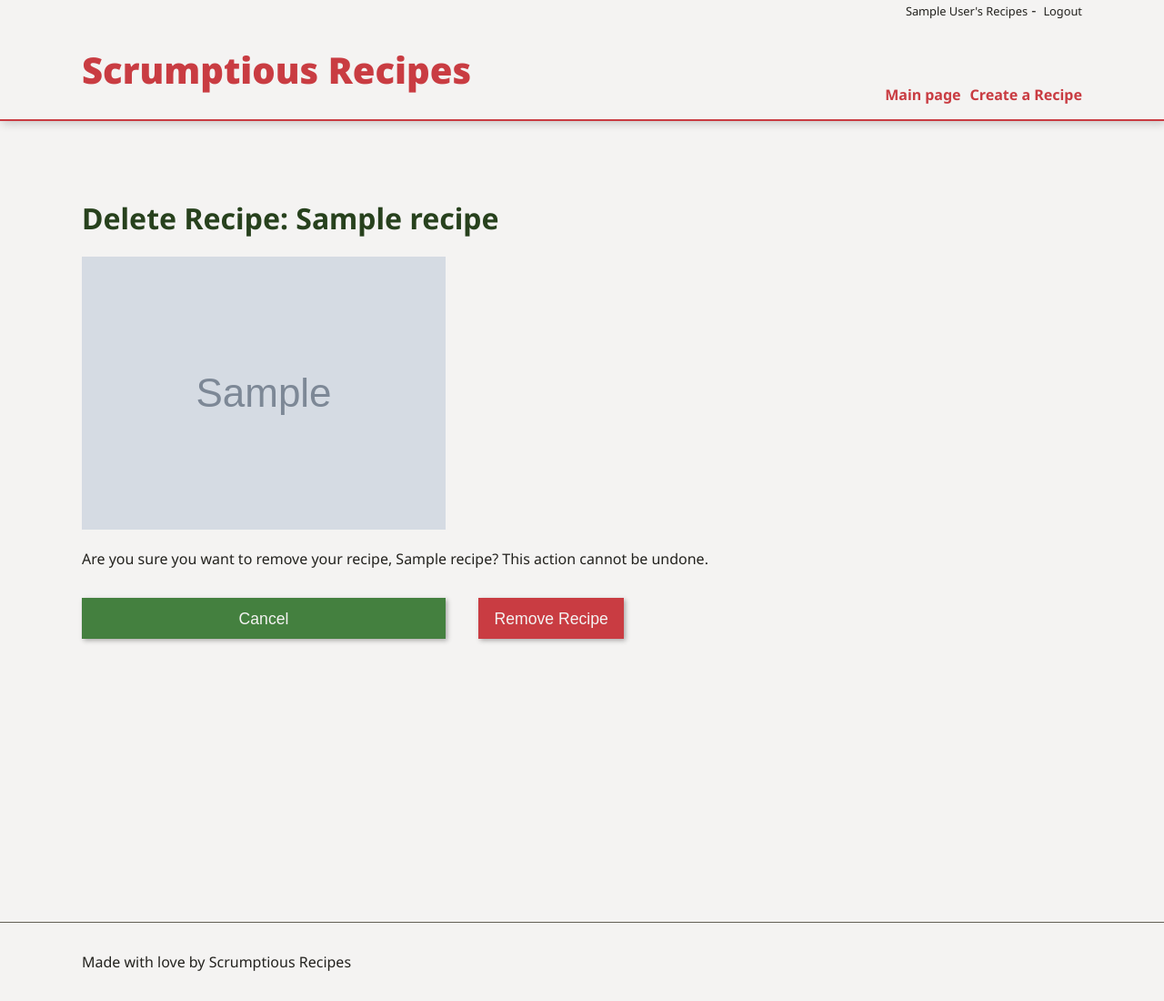
After one commit to daisukev/scrumptious-recipes, a Django app: page /recipes/delete/1 in a window 1280 px wide. The commit adds this page. Shown: the whole page at 91% size. Run offline with Django 4.2, Linux system fonts and the light colour scheme; a user stored in the database is signed in; tables that the repository leaves empty hold one stand-in row (values such as "Sample post"); grey boxes marked "Sample" are stand-in pictures; some web fonts are replaced.

Commit message:
add delete view for recipes.

```diff
--- a/recipes/static/css/recipes.css
+++ b/recipes/static/css/recipes.css
@@ -676,3 +676,8 @@ button:focus{
 .content {
   padding-top: 3rem;
 }
+
+.cancel-button{
+  width: min(400px, 100%);
+  margin-right: 2rem;
+}
--- /dev/null
+++ b/recipes/templates/recipes/delete.html
@@ -0,0 +1,18 @@
+{% extends 'base.html' %}
+
+{% block content %}
+<main class="content-container">
+  <form method="post">
+    {% csrf_token %}
+    <h1>Delete Recipe: {{recipe.title}}</h1>
+
+    <img src="{{ recipe.thumbnail.url }}" alt="A picture of {{recipe.title}}">
+
+    <p>Are you sure you want to remove your recipe, {{recipe.title}}?
+    This action cannot be undone.</p>
+    <button class="cancel-button" formaction="{% url 'show_recipe' recipe.id %}">Cancel</button>
+    <button class="remove-button">Remove Recipe</button>
+
+  </form>
+</main>
+{% endblock content %}
--- a/recipes/templates/recipes/detail.html
+++ b/recipes/templates/recipes/detail.html
@@ -32,6 +32,7 @@ Scrumptious Recipes - {{ recipe.title }}
     TODO: Delete link would also go in here.
     {% endcomment %}
     <a href="{% url 'edit_recipe' recipe.id %}">Edit Recipe</a>
+    <a href="{% url 'delete_recipe' recipe.id %}">Delete Recipe</a>
     {% endif %}
     <table class="ingredients-table">
       <caption id="table-caption">Ingredients List</caption>
--- a/recipes/urls.py
+++ b/recipes/urls.py
@@ -1,6 +1,6 @@
 from django.urls import path
 
-from recipes.views import recipe_list,show_recipe,create_recipe, edit_recipe, create_rating, my_recipe_list, get_rating, recipes_by_author
+from recipes.views import recipe_list,show_recipe,create_recipe, edit_recipe, create_rating, my_recipe_list, get_rating, recipes_by_author, delete_recipe
 
 urlpatterns =[
         path("", recipe_list, name="recipe_list"),
@@ -10,5 +10,6 @@ urlpatterns =[
         path("<int:id>/edit/", edit_recipe, name="edit_recipe"),
         path("ratings/create/<int:recipe_id>/<int:user_id>", create_rating, name="create_rating"),
         path("ratings/<int:recipe_id>", get_rating, name="get_rating"),
+        path("delete/<int:recipe_id>", delete_recipe, name="delete_recipe"),
         path("mine/", my_recipe_list, name="my_recipe_list"),
         ]
--- a/recipes/views.py
+++ b/recipes/views.py
@@ -120,6 +120,23 @@ def create_rating(request,recipe_id, user_id):
                 "message": "Could not add rating."})
 
 @login_required
+def delete_recipe(request, recipe_id):
+    recipe = get_object_or_404(Recipe, id=recipe_id)
+
+    # TODO: Things like this should probably show an error to the user trying to perform the operation rather than silently failing.
+    if request.user != recipe.author:
+        return redirect('show_recipe', recipe_id)
+    else:
+        if request.method=="POST":
+            recipe.delete()
+            return redirect('recipe_list')
+    context = {
+            "recipe": recipe
+            }
+    return render(request, "recipes/delete.html", context)
+
+
+@login_required
 def create_recipe(request):
     IngredientFormSet = formset_factory(IngredientForm, extra=1)
     RecipeStepFormSet = formset_factory(RecipeStepForm, extra=1)
@@ -187,9 +204,6 @@ def edit_recipe(request, id):
             recipe.author = request.user
             recipe.save()
 
-            # FIX: This has issues where if it receives less items in the form than it had Initially
-            # it will delete the entire thing and not save the rest of the items.
-            # Update ingredients
 
             recipe.ingredients.all().delete()
             print('ingredients deleted!')
@@ -198,7 +212,6 @@ def edit_recipe(request, id):
                 if i_form.is_valid():
                     print("Validated! here ist he form: ",i_form)
 
-                # FIX: form validates, does not populate the cleaned_data fields.
                 print(i_form.cleaned_data)
 
                 if ingredient.amount and ingredient.food_item:
```
